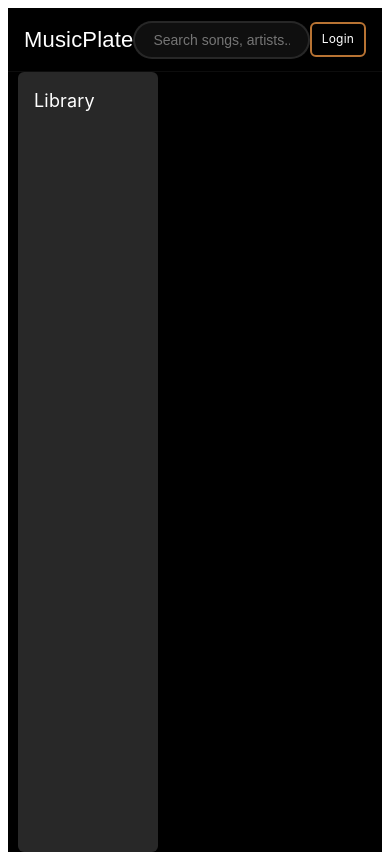
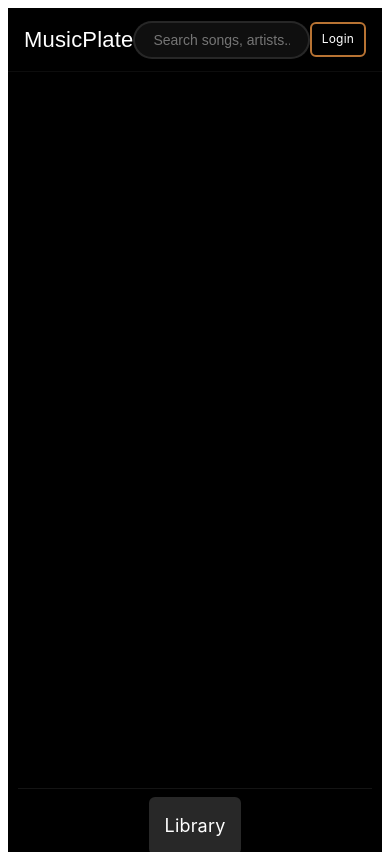
Before and after one commit to KareemKDX/Gruppuppgift6, a React (Vite) app in the folder frontend/: page /playlists/1/edit in a window 390 px wide. Built offline with nearby package versions, Linux system fonts and the light colour scheme.

Commit message:
Updates to sites responsiveness for smaller screens. Added mediaqueries

```diff
--- a/frontend/src/components/SongsView.tsx
+++ b/frontend/src/components/SongsView.tsx
@@ -113,7 +113,7 @@ function SongsView({
                 >
                   <div
                     className={
-                      isLocked ? "song-row-left-locked" : "song-row-right"
+                      isLocked ? "song-row-left-locked" : "song-row-left"
                     }
                   >
                     <span className="song-index">{index + 1}</span>
--- a/frontend/src/css/HomePage.css
+++ b/frontend/src/css/HomePage.css
@@ -14,22 +14,6 @@
   scrollbar-color: #4a4a4a transparent;
 }
 
-.homepage-menu-left::-webkit-scrollbar {
-  width: 6px;
-}
-
-.homepage-menu-left::-webkit-scrollbar-track {
-  background: transparent;
-}
-
-.homepage-menu-left::-webkit-scrollbar-thumb {
-  background-color: #4a4a4a;
-  border-radius: 10px;
-}
-
-.homepage-menu-left::-webkit-scrollbar-thumb:hover {
-  background-color: #6b6b6b;
-}
 .homepage-menu-right {
   display: flex;
   justify-content: center;
@@ -143,6 +127,16 @@
   pointer-events: none;
   cursor: not-allowed;
 }
+.song-row-left {
+  display: flex;
+  align-items: center;
+  gap: 14px;
+  padding: 8px 12px;
+  border-radius: var(--radius);
+  cursor: pointer;
+  transition: background-color 0.15s ease;
+  flex: 1;
+}
 
 .song-row-right {
   display: flex;
@@ -154,9 +148,16 @@
   transition: background-color 0.15s ease;
 }
 
+.song-row-left,
+.song-row-left-locked {
+  flex: 1;
+  min-width: 0;
+}
+
 .song-card {
   display: flex;
   justify-content: space-between;
+  width: 100%;
 }
 
 .song-card-early-access {
@@ -310,3 +311,24 @@
   padding: 1px;
   letter-spacing: 2px;
 }
+
+@media (max-width: 768px) {
+  .homepage-layout {
+    flex-direction: column;
+  }
+
+  .homepage-menu-left,
+  .homepage-menu-right {
+    flex: none;
+    width: 100%;
+    margin: 0;
+  }
+
+  .homepage-menu-right {
+    display: none;
+  }
+
+  .song-row-right {
+    flex-direction: column;
+  }
+}
--- a/frontend/src/css/globals.css
+++ b/frontend/src/css/globals.css
@@ -51,13 +51,40 @@ a {
   max-width: 1680px;
   margin: 0 auto;
 }
+
+@media (max-width: 768px) {
+  .app {
+    grid-template-columns: 1fr;
+    grid-template-rows: var(--navbar-height) 1fr 64px;
+    grid-template-areas:
+      "navbar"
+      "main"
+      "sidebar";
+  }
+
+  .sidebar {
+    flex-direction: row;
+    align-items: center;
+    justify-content: space-around;
+    margin: 0;
+    padding: 8px;
+    border-top: 1px solid rgba(255, 255, 255, 0.08);
+    overflow-x: auto;
+    overflow-y: hidden;
+  }
+}
 .main {
   grid-area: main;
 
   overflow-y: auto;
+  border-radius: var(--radius);
+  scrollbar-width: thin;
+  scrollbar-color: #4a4a4a transparent;
+}
+.main-bg-light {
+  background: linear-gradient(180deg, #2a2a2a 0%, var(--bg-main) 300px);
+}
 
-  border-radius: var(--radius);
-}
 .navbar {
   display: flex;
   grid-area: navbar;
--- a/frontend/src/pages/ReceiptsPage.tsx
+++ b/frontend/src/pages/ReceiptsPage.tsx
@@ -49,7 +49,10 @@ function ReceiptsPage() {
 
   return (
     <div className="receipts-page">
-      <h1>Your receipts</h1>
+      <div className="page-header">
+        <h1>Your receipts</h1>
+        <p>See all your receipts here</p>
+      </div>
 
       {receipts.length === 0 ? (
         <p className="receipts-message">You have no receipts yet</p>
@@ -58,7 +61,9 @@ function ReceiptsPage() {
           {receipts.map((receipt) => (
             <li className="receipt-item" key={receipt.id}>
               <div>
-                <span className="receipt-plan">{receipt.subscription_name}</span>
+                <span className="receipt-plan">
+                  {receipt.subscription_name}
+                </span>
                 <span className="receipt-date">
                   {formatDate(receipt.payment_date)}
                 </span>
--- a/frontend/src/pages/Startpage.tsx
+++ b/frontend/src/pages/Startpage.tsx
@@ -31,7 +31,7 @@ function Startpage() {
   }
 
   return (
-    <div className="showcase-container">
+    <div className="showcase-container main-bg-light">
       <div className="startpage-intro">
         <p className="showcase-header">
           Explore & listen to songs created around the world...
```
